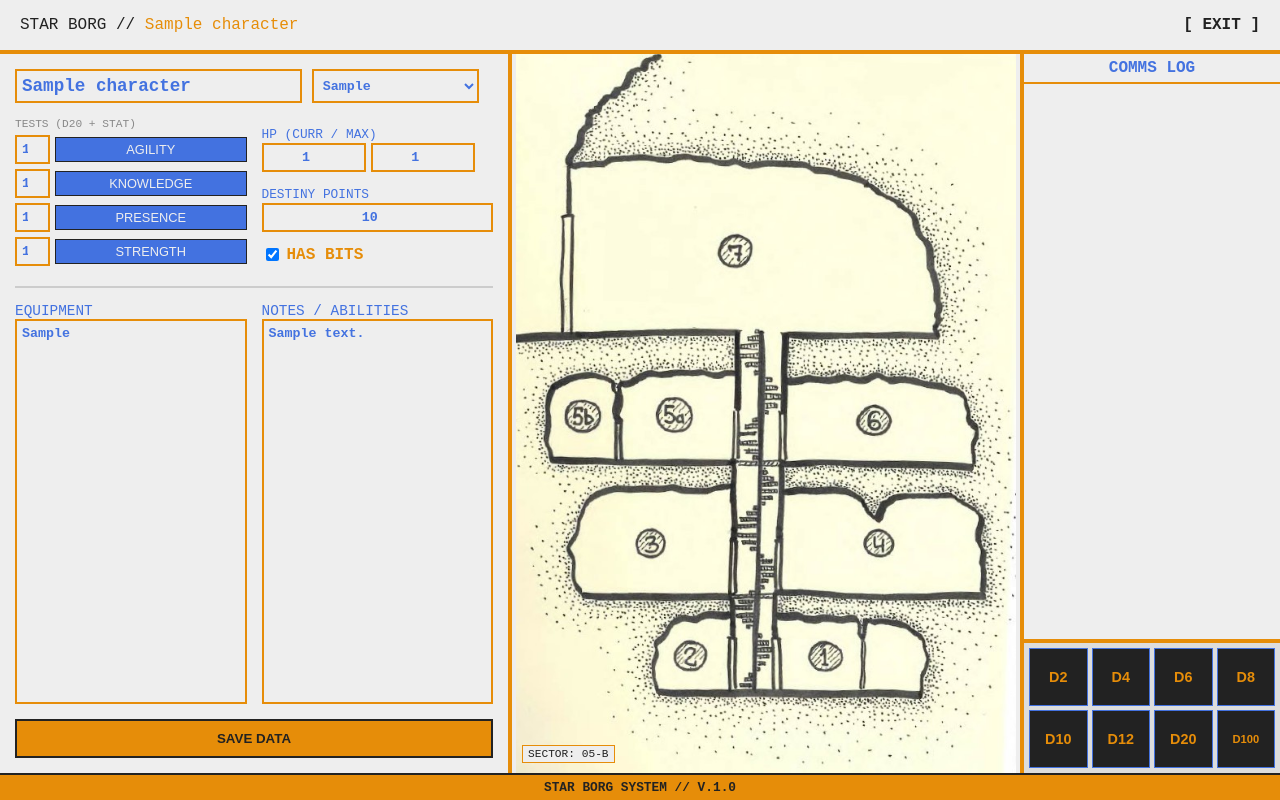
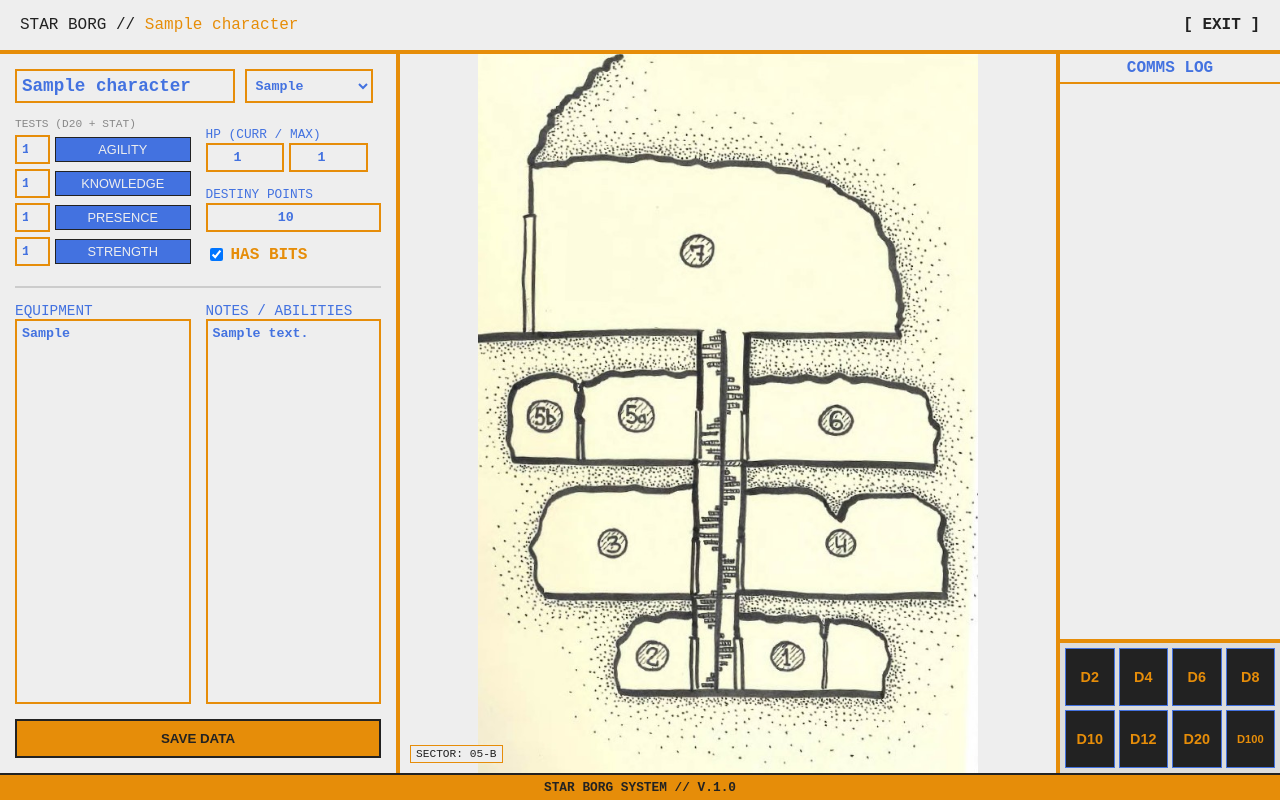
Before and after one commit to nurling34s/starborg-webapp, a Flask app: page /sheet/1 in a window 1280 px wide. Run offline with Flask 3, Linux system fonts and the light colour scheme; a user stored in the database is signed in; tables that the repository leaves empty hold one stand-in row (values such as "Sample post"); data that the repository does not hold is empty.

Commit message:
Update sheet.html
changed percentatge of COLs

```diff
--- a/templates/sheet.html
+++ b/templates/sheet.html
@@ -17,7 +17,7 @@
 
     /* --- ЛЕВАЯ КОЛОНКА (ЛИСТ) --- */
     .col-sheet {
-        width: 40%; /* Чуть шире, чтобы вместить 2 колонки текста */
+        width: 30%;
         min-width: 400px;
         background: #eee; border-right: 4px solid #e68d09;
         display: flex; flex-direction: column; /* Вертикальный стек внутри */
@@ -68,7 +68,7 @@
 
     /* --- ПРАВАЯ КОЛОНКА (ЛОГ + КУБЫ) --- */
     .col-log {
-        width: 20%; min-width: 220px;
+        width: 15%; min-width: 220px;
         background: #eee; border-left: 4px solid #e68d09;
         display: flex; flex-direction: column;
     }
```
